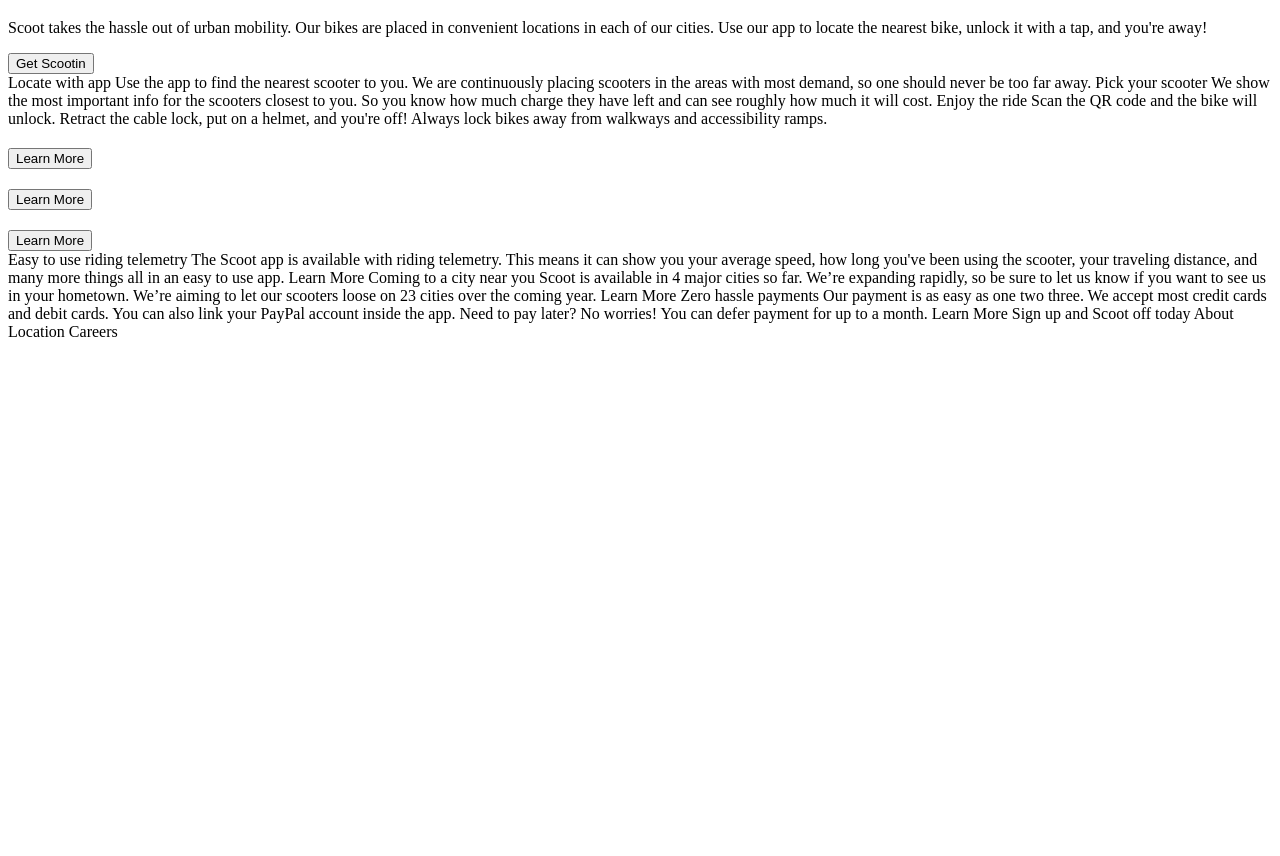
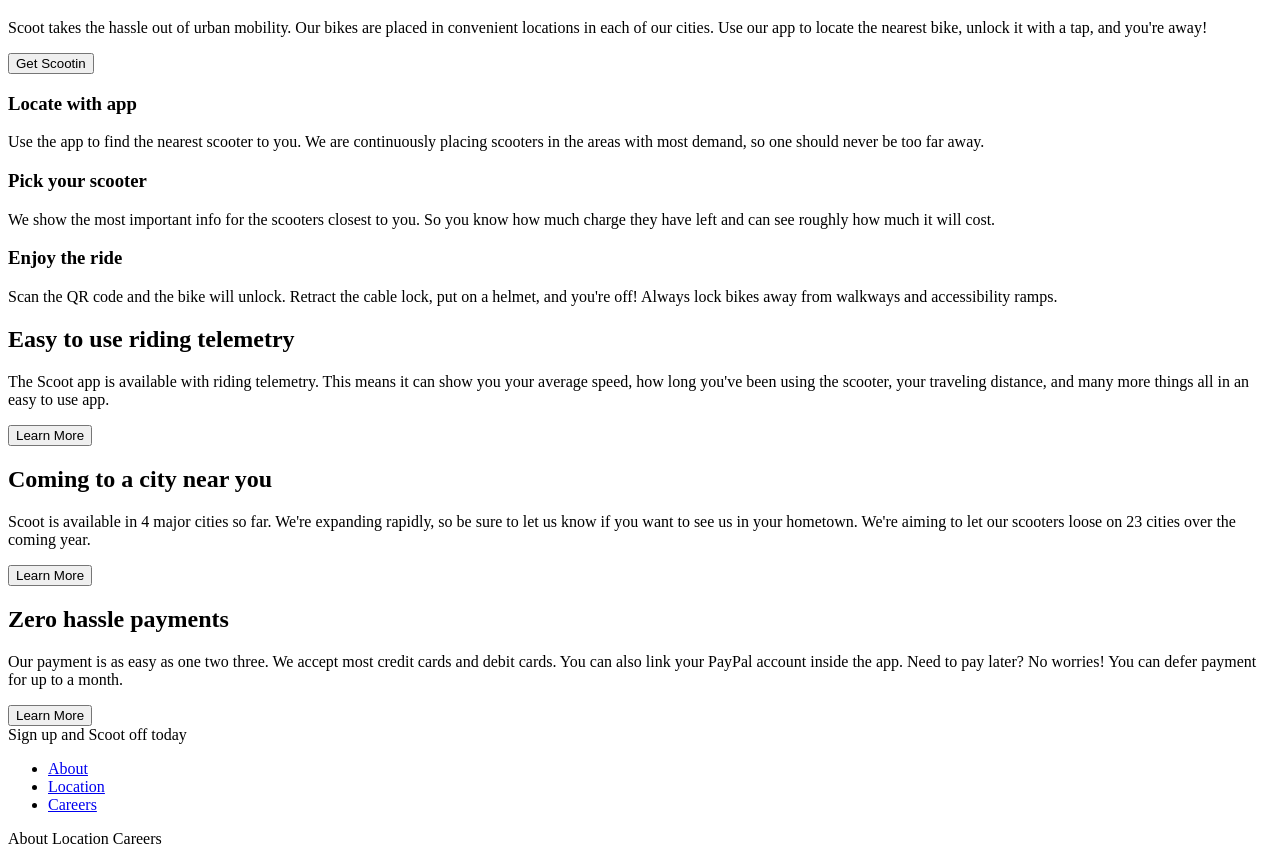
Before and after one commit to rspatz/scoot-multi-page-website, a plain HTML site: page index.html in a window 1280 px wide. Shown: the part 168-1024 px from the top of the page. Before the commit the page ends 800 px from the top, so only its background shows below. Drawn offline with Linux system fonts and the light colour scheme.

Commit message:
Update index.html

```diff
--- a/index.html
+++ b/index.html
@@ -38,44 +38,84 @@
     </header>
 
     <section class="steps-section">
-      Locate with app Use the app to find the nearest scooter to you. We are
-      continuously placing scooters in the areas with most demand, so one should
-      never be too far away. Pick your scooter We show the most important info
-      for the scooters closest to you. So you know how much charge they have
-      left and can see roughly how much it will cost. Enjoy the ride Scan the QR
-      code and the bike will unlock. Retract the cable lock, put on a helmet,
-      and you&apos;re off! Always lock bikes away from walkways and
-      accessibility ramps.
+      <div class="section-cards">
+        <div class="card-1">
+          <div class="steps-icon"></div>
+          <h3>Locate with app</h3>
+          <p>
+            Use the app to find the nearest scooter to you. We are continuously
+            placing scooters in the areas with most demand, so one should never
+            be too far away.
+          </p>
+        </div>
+        <div class="card-2">
+          <div class="steps-icon"></div>
+          <h3>Pick your scooter</h3>
+          <p>
+            We show the most important info for the scooters closest to you. So
+            you know how much charge they have left and can see roughly how much
+            it will cost.
+          </p>
+        </div>
+        <div class="card-3">
+          <div class="steps-icon"></div>
+          <h3>Enjoy the ride</h3>
+          <p>
+            Scan the QR code and the bike will unlock. Retract the cable lock,
+            put on a helmet, and you&apos;re off! Always lock bikes away from
+            walkways and accessibility ramps.
+          </p>
+        </div>
+      </div>
     </section>
 
     <section class="benefits-section">
       <div class="benefit-1">
-        <h2></h2>
-        <p></p>
+        <h2>Easy to use riding telemetry</h2>
+        <p>
+          The Scoot app is available with riding telemetry. This means it can
+          show you your average speed, how long you've been using the scooter,
+          your traveling distance, and many more things all in an easy to use
+          app.
+        </p>
         <button class="benefits-btn">Learn More</button>
       </div>
       <div class="benefit-2">
-        <h2></h2>
-        <p></p>
+        <h2>Coming to a city near you</h2>
+        <p>
+          Scoot is available in 4 major cities so far. We&apos;re expanding
+          rapidly, so be sure to let us know if you want to see us in your
+          hometown. We&apos;re aiming to let our scooters loose on 23 cities
+          over the coming year.
+        </p>
         <button class="benefits-btn">Learn More</button>
       </div>
       <div class="benefit-3">
-        <h2></h2>
-        <p></p>
+        <h2>Zero hassle payments</h2>
+        <p>
+          Our payment is as easy as one two three. We accept most credit cards
+          and debit cards. You can also link your PayPal account inside the app.
+          Need to pay later? No worries! You can defer payment for up to a
+          month.
+        </p>
         <button class="benefits-btn">Learn More</button>
       </div>
     </section>
 
-    Easy to use riding telemetry The Scoot app is available with riding
-    telemetry. This means it can show you your average speed, how long you've
-    been using the scooter, your traveling distance, and many more things all in
-    an easy to use app. Learn More Coming to a city near you Scoot is available
-    in 4 major cities so far. We’re expanding rapidly, so be sure to let us know
-    if you want to see us in your hometown. We’re aiming to let our scooters
-    loose on 23 cities over the coming year. Learn More Zero hassle payments Our
-    payment is as easy as one two three. We accept most credit cards and debit
-    cards. You can also link your PayPal account inside the app. Need to pay
-    later? No worries! You can defer payment for up to a month. Learn More Sign
-    up and Scoot off today About Location Careers
+    <footer>
+      Sign up and Scoot off today
+      <div class="footer-nav">
+        <div class="logo"></div>
+
+        <ul>
+          <li><a href="#">About</a></li>
+          <li><a href="#">Location</a></li>
+          <li><a href="#">Careers</a></li>
+        </ul>
+      </div>
+      <div class="social"></div>
+    </footer>
+
+    About Location Careers
   </body>
 </html>
```
